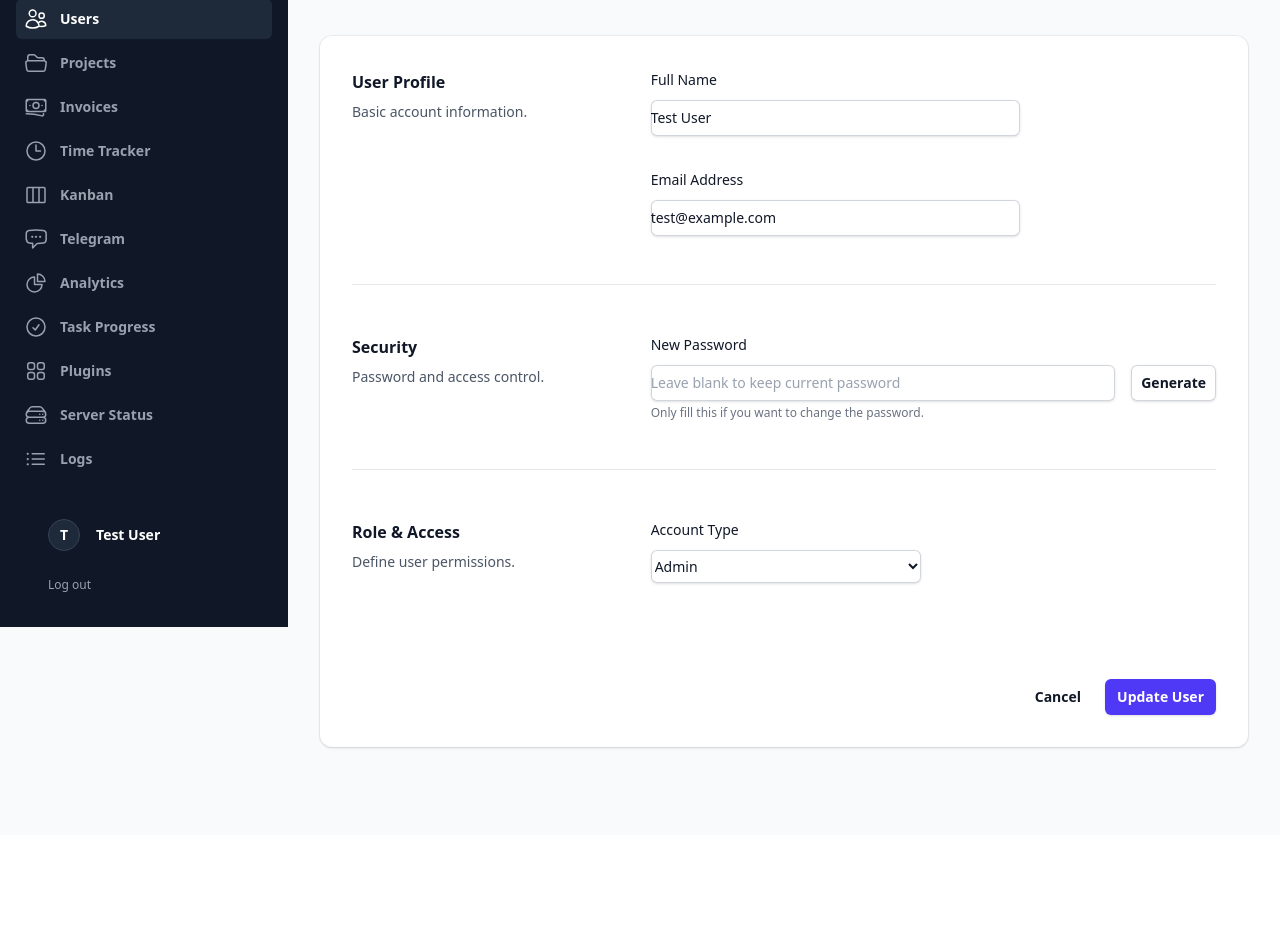
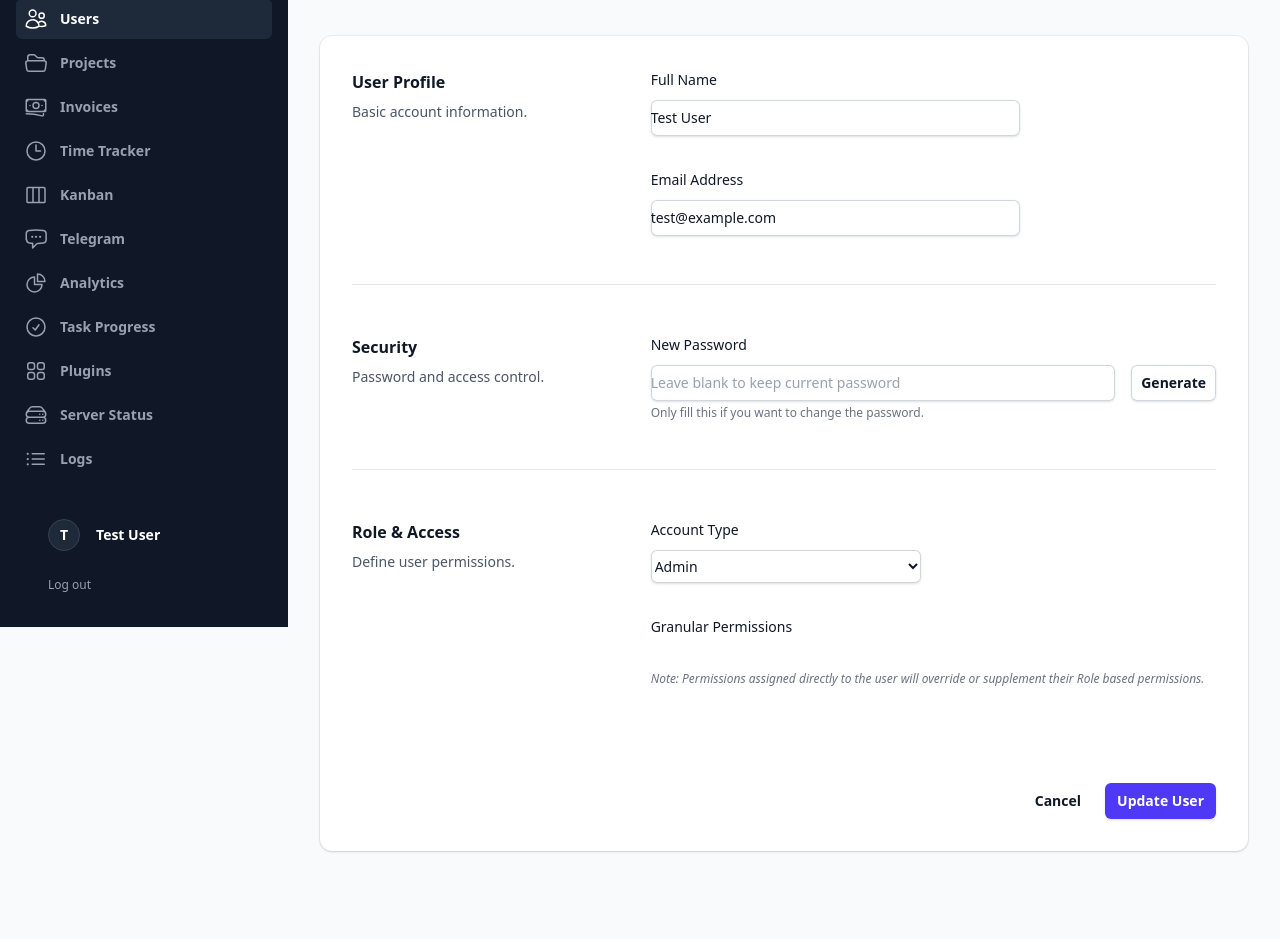
Before and after one commit to SHENiiDEV/horolskisdev, a Laravel app: page /users/1/edit in a window 1280 px wide. Shown: the part 173-1112 px from the top of the page. Before the commit the page ends 922 px from the top, so only its background shows below. Run offline with Laravel 12, Linux system fonts and the light colour scheme; a user stored in the database is signed in; data comes from the database, SQL or seed files in the repository; data that the repository does not hold is empty; style sheets or scripts are compiled from the project's sources.

Commit message:
feat: add granular permission management to user edit controller and view

```diff
--- a/app/Http/Controllers/UserController.php
+++ b/app/Http/Controllers/UserController.php
@@ -55,7 +55,8 @@ class UserController extends Controller
         $user = \App\Models\User::findOrFail($id);
         $clients = \App\Models\Client::all();
         $roles = ['admin', 'manager', 'client'];
-        return view('users.edit', compact('user', 'clients', 'roles'));
+        $permissions = \Spatie\Permission\Models\Permission::all();
+        return view('users.edit', compact('user', 'clients', 'roles', 'permissions'));
     }
 
     /**
@@ -82,6 +83,13 @@ class UserController extends Controller
         $user->update($validated);
         $user->syncRoles([$validated['role']]);
 
+        // Sync granular permissions if provided
+        if ($request->has('permissions')) {
+            $user->syncPermissions($request->input('permissions'));
+        } else {
+            $user->syncPermissions([]);
+        }
+
         return redirect()->route('users.index')->with('success', 'User updated successfully.');
     }
 
--- a/resources/views/users/edit.blade.php
+++ b/resources/views/users/edit.blade.php
@@ -116,6 +116,25 @@
                                 </div>
                                 <x-input-error :messages="$errors->get('client_id')" class="mt-2" />
                             </div>
+
+                            <div class="col-span-full">
+                                <label class="block text-sm font-medium leading-6 text-gray-900 mb-4">Granular Permissions</label>
+                                <div class="grid grid-cols-1 sm:grid-cols-2 gap-4">
+                                    @foreach($permissions as $permission)
+                                        <div class="relative flex items-start">
+                                            <div class="flex h-6 items-center">
+                                                <input id="permission_{{ $permission->id }}" name="permissions[]" value="{{ $permission->name }}" type="checkbox"
+                                                    {{ $user->hasDirectPermission($permission->name) ? 'checked' : '' }}
+                                                    class="h-4 w-4 rounded border-gray-300 text-indigo-600 focus:ring-indigo-600">
+                                            </div>
+                                            <div class="ml-3 text-sm leading-6">
+                                                <label for="permission_{{ $permission->id }}" class="font-medium text-gray-900">{{ str_replace('-', ' ', ucfirst($permission->name)) }}</label>
+                                            </div>
+                                        </div>
+                                    @endforeach
+                                </div>
+                                <p class="mt-4 text-xs text-gray-500 italic">Note: Permissions assigned directly to the user will override or supplement their Role based permissions.</p>
+                            </div>
                         </div>
                     </div>
 
```
